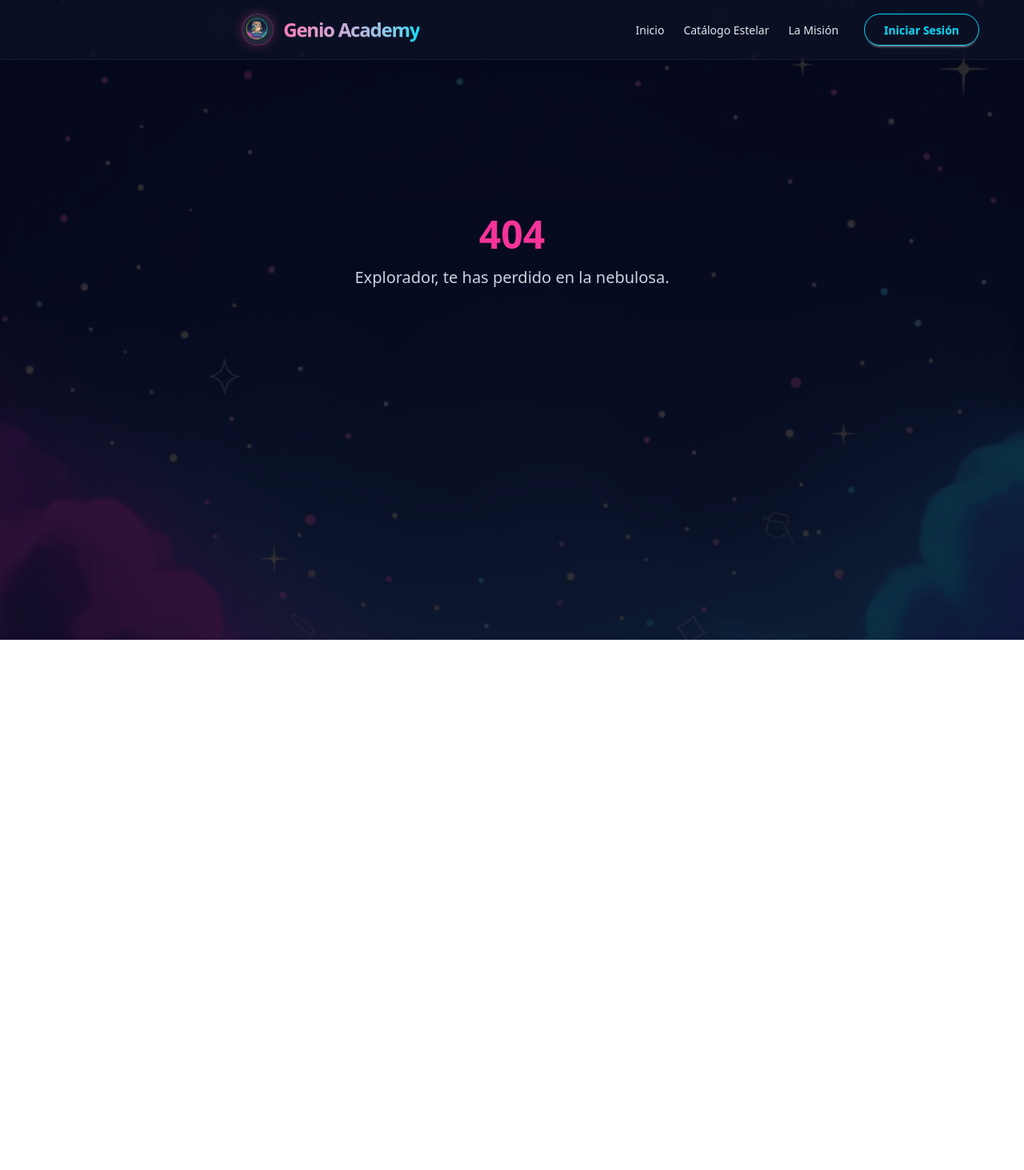
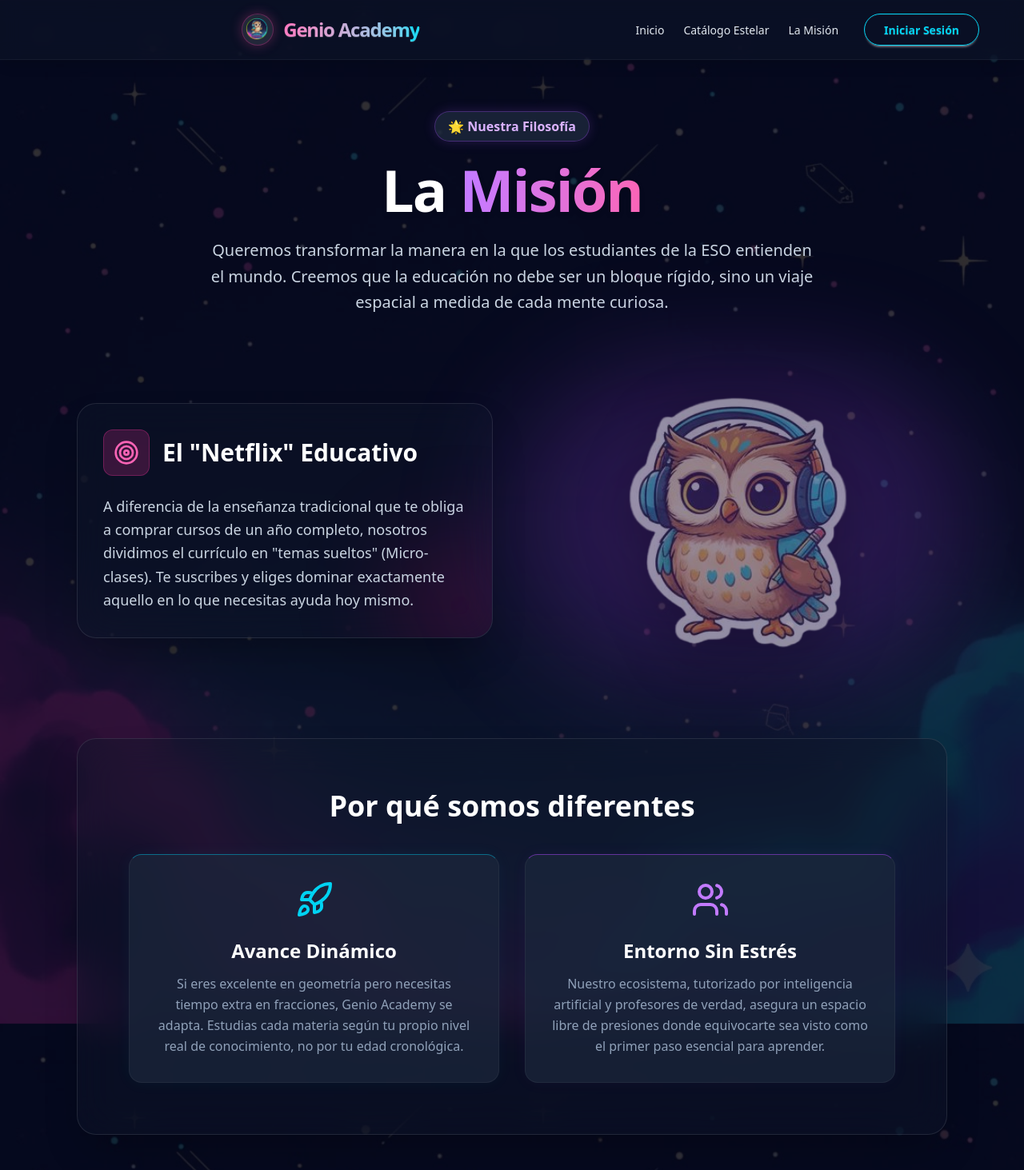
Before and after one commit to Cristina2M/GenioAcademy, a React app in the folder frontend/: page /mission in a window 1280 px wide. Before the commit this address had no page. Shown: the top 1463 px of the page at 80% size. Before the commit the page ends 800 px from the top, so only its background shows below. Built offline with nearby package versions, Linux system fonts and the light colour scheme; the HTML template or start-up script is replaced by a standard one.

Commit message:
frontendV1 - vista sobre nosotros la mision

```diff
--- a/frontend/src/App.jsx
+++ b/frontend/src/App.jsx
@@ -1,6 +1,7 @@
 import { BrowserRouter as Router, Routes, Route } from 'react-router-dom';
 import Navbar from './components/Navbar';
 import Home from './pages/Home';
+import Mission from './pages/Mission';
 import spaceBg from './assets/img/logo-fondo.jpg';
 
 function App() {
@@ -25,6 +26,7 @@ function App() {
           <main className="flex-grow">
             <Routes>
               <Route path="/" element={<Home />} />
+              <Route path="/mission" element={<Mission />} />
               <Route path="*" element={
                 <div className="flex flex-col items-center justify-center min-h-[60vh]">
                   <h1 className="text-5xl font-bold text-pink-500">404</h1>
--- a/frontend/src/components/Navbar.jsx
+++ b/frontend/src/components/Navbar.jsx
@@ -18,7 +18,7 @@ export default function Navbar() {
         <ul className="menu menu-horizontal px-1 font-medium text-slate-200">
           <li><Link className="hover:text-pink-400 hover:bg-white/5 transition-colors" to="/">Inicio</Link></li>
           <li><Link className="hover:text-cyan-400 hover:bg-white/5 transition-colors" to="/courses">Catálogo Estelar</Link></li>
-          <li><a className="hover:text-purple-400 hover:bg-white/5 transition-colors">La Misión</a></li>
+          <li><Link className="hover:text-purple-400 hover:bg-white/5 transition-colors" to="/mission">La Misión</Link></li>
         </ul>
       </div>
 
--- /dev/null
+++ b/frontend/src/pages/Mission.jsx
@@ -0,0 +1,66 @@
+import { Rocket, Target, Users } from 'lucide-react';
+import buhoMascot from '../assets/img/stikers/buho5.png'; // Cambiamos el buho para variar
+
+export default function Mission() {
+  return (
+    <div className="min-h-screen relative pt-16 pb-32">
+      <div className="max-w-6xl mx-auto px-4 sm:px-6 lg:px-8 relative z-10">
+
+        {/* Cabecera */}
+        <div className="text-center mb-20">
+          <span className="inline-block px-4 py-1.5 rounded-full bg-slate-800/80 border border-purple-500/30 text-purple-300 font-semibold mb-6 shadow-[0_0_15px_rgba(168,85,247,0.2)]">
+            🌟 Nuestra Filosofía
+          </span>
+          <h1 className="text-5xl md:text-7xl font-black tracking-tight text-white drop-shadow-md mb-6">
+            La <span className="bg-clip-text text-transparent bg-gradient-to-r from-purple-400 to-pink-400">Misión</span>
+          </h1>
+          <p className="text-xl text-slate-300 max-w-3xl mx-auto leading-relaxed">
+            Queremos transformar la manera en la que los estudiantes de la ESO entienden el mundo. Creemos que la educación no debe ser un bloque rígido, sino un viaje espacial a medida de cada mente curiosa.
+          </p>
+        </div>
+
+        {/* Contenido Principal */}
+        <div className="grid grid-cols-1 lg:grid-cols-2 gap-12 items-center mb-24">
+          <div className="bg-slate-900/40 backdrop-blur-xl border border-white/10 rounded-3xl p-8 shadow-2xl relative overflow-hidden group">
+            <div className="flex flex-col gap-6 relative z-10">
+              <div className="flex items-center gap-4">
+                <div className="p-3 bg-pink-500/20 rounded-xl text-pink-400 border border-pink-500/30">
+                  <Target className="w-8 h-8" />
+                </div>
+                <h3 className="text-3xl font-bold text-white">El "Netflix" Educativo</h3>
+              </div>
+              <p className="text-slate-300 text-lg leading-relaxed">
+                A diferencia de la enseñanza tradicional que te obliga a comprar cursos de un año completo, nosotros dividimos el currículo en "temas sueltos" (Micro-clases). Te suscribes y eliges dominar exactamente aquello en lo que necesitas ayuda hoy mismo.
+              </p>
+            </div>
+            {/* Resplandor decorativo */}
+            <div className="absolute -bottom-10 -right-10 w-40 h-40 bg-pink-600/20 rounded-full blur-3xl group-hover:bg-pink-500/30 transition-colors"></div>
+          </div>
+
+          <div className="flex justify-center relative">
+            <div className="absolute inset-0 bg-purple-500/20 rounded-full blur-3xl scale-110"></div>
+            <img src={buhoMascot} alt="Mascota Genio Academy" className="relative z-10 w-80 drop-shadow-[0_15px_35px_rgba(0,0,0,0.5)] animate-[pulse_4s_ease-in-out_infinite]" />
+          </div>
+        </div>
+
+        {/* Filosofía y Valores */}
+        <div className="bg-slate-900/40 backdrop-blur-xl border border-white/10 rounded-3xl p-8 md:p-16 shadow-2xl text-center relative overflow-hidden">
+          <h2 className="text-3xl md:text-4xl font-bold text-white mb-10 relative z-10">Por qué somos diferentes</h2>
+          <div className="grid grid-cols-1 sm:grid-cols-2 gap-8 relative z-10">
+            <div className="bg-slate-800/70 rounded-2xl p-8 border border-white/5 border-t-cyan-500/50 shadow-[0_0_20px_rgba(34,211,238,0.05)] hover:shadow-[0_0_25px_rgba(34,211,238,0.15)] transition-shadow">
+              <Rocket className="w-12 h-12 text-cyan-400 mx-auto mb-6" />
+              <h4 className="text-2xl font-bold text-white mb-3">Avance Dinámico</h4>
+              <p className="text-slate-400 leading-relaxed">Si eres excelente en geometría pero necesitas tiempo extra en fracciones, Genio Academy se adapta. Estudias cada materia según tu propio nivel real de conocimiento, no por tu edad cronológica.</p>
+            </div>
+            <div className="bg-slate-800/70 rounded-2xl p-8 border border-white/5 border-t-purple-500/50 shadow-[0_0_20px_rgba(168,85,247,0.05)] hover:shadow-[0_0_25px_rgba(168,85,247,0.15)] transition-shadow">
+              <Users className="w-12 h-12 text-purple-400 mx-auto mb-6" />
+              <h4 className="text-2xl font-bold text-white mb-3">Entorno Sin Estrés</h4>
+              <p className="text-slate-400 leading-relaxed">Nuestro ecosistema, tutorizado por inteligencia artificial y profesores de verdad, asegura un espacio libre de presiones donde equivocarte sea visto como el primer paso esencial para aprender.</p>
+            </div>
+          </div>
+        </div>
+
+      </div>
+    </div>
+  );
+}
```
